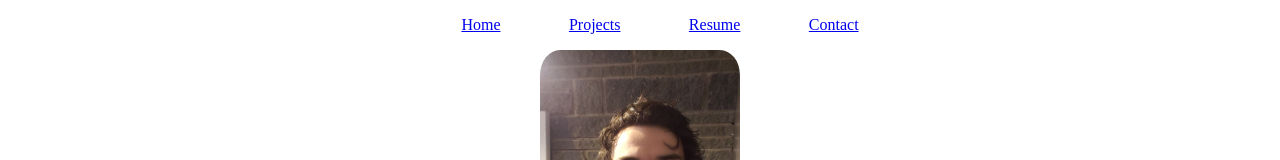
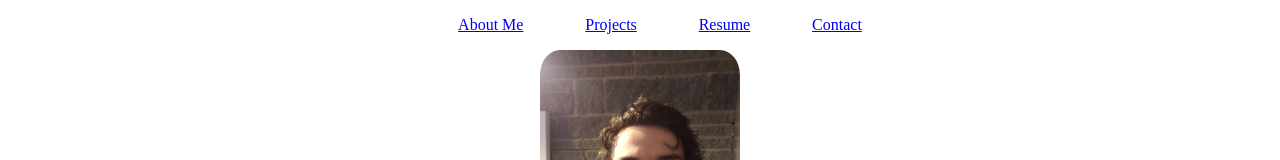
Before and after one commit to provostma21/Portfolio, a React (Create React App) app: page / in a window 1280 px wide. Shown: the top 160 px of the page. Built offline with nearby package versions, Linux system fonts and the light colour scheme.

Commit message:
added bootstrap and Header.js component

```diff
--- a/package.json
+++ b/package.json
@@ -7,7 +7,7 @@
     "@testing-library/react": "^13.4.0",
     "@testing-library/user-event": "^13.5.0",
     "axios": "^1.4.0",
-    "bootstrap": "^5.3.0",
+    "bootstrap": "^5.3.2",
     "dotenv": "^16.3.1",
     "react": "^18.2.0",
     "react-bootstrap": "^2.8.0",
--- /dev/null
+++ b/src/components/Header.js
@@ -0,0 +1,3 @@
+export default function Header() {
+  return;
+}
--- a/src/components/Navbar.js
+++ b/src/components/Navbar.js
@@ -5,11 +5,11 @@ export default function Navbar({ currentPage, handlePageChange }) {
     <ul className="nav navbar">
       <li className="nav-item">
         <a
-          href="#home"
-          onClick={() => handlePageChange("Home")}
-          className={currentPage === "Home" ? "nav-link active" : "nav-link"}
+          href="#about"
+          onClick={() => handlePageChange("About")}
+          className={currentPage === "About" ? "nav-link active" : "nav-link"}
         >
-          Home
+          About Me
         </a>
       </li>
       <li className="nav-item">
--- a/src/pages/Home.js
+++ b/src/pages/About.js
@@ -3,7 +3,7 @@ import PortPhoto from "../assets/images/port_photo.jpg";
 import "../pages/Styles/Home.css";
 import Navbar from "../components/Navbar";
 
-export default function Home() {
+export default function About() {
   return (
     <>
       <img className="PortPhoto" src={PortPhoto} alt="Portfolio"></img>
--- a/src/pages/PortfolioContainer.js
+++ b/src/pages/PortfolioContainer.js
@@ -1,16 +1,16 @@
 import React, { useState } from "react";
 import Navbar from "../components/Navbar";
-import Home from "./Home";
+import About from "./About";
 import Projects from "../components/Projects/Projects";
 import Resume from "./Resume";
 import Contact from "./Contact";
 
 export default function PortfolioContainer() {
-  const [currentPage, setCurrentPage] = useState("Home");
+  const [currentPage, setCurrentPage] = useState("About");
 
   const renderPage = () => {
-    if (currentPage === "Home") {
-      return <Home />;
+    if (currentPage === "About") {
+      return <About />;
     }
     if (currentPage === "Projects") {
       return <Projects />;
```
Also changed, not shown: 1 other file (tests, documents, lock files or other folders).
